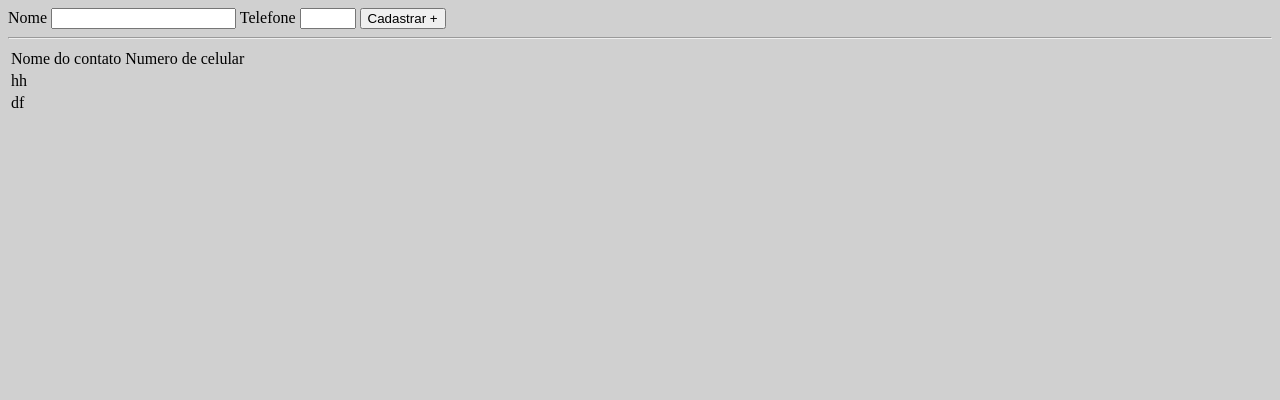
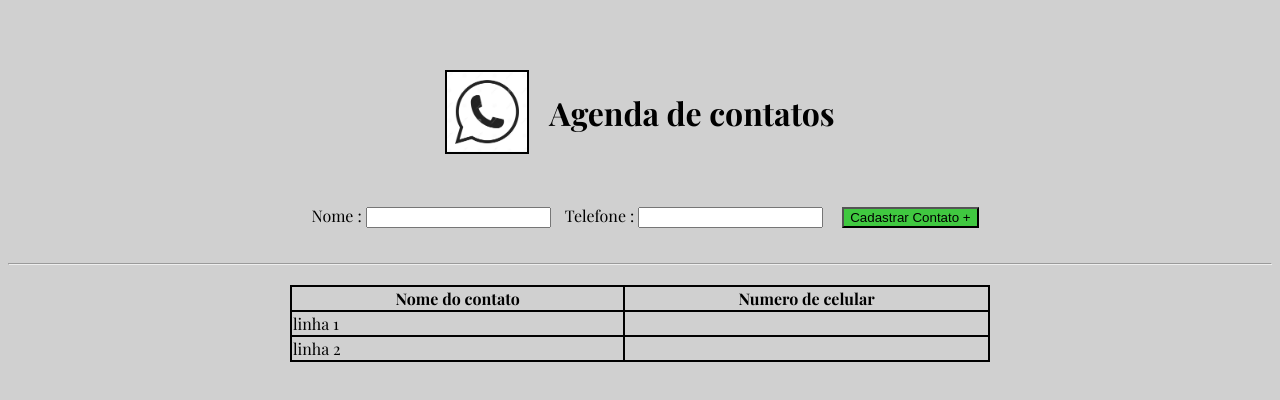
Before and after one commit to Mikesantoz/Agenda-de-contatos, a plain HTML site: page index.html in a window 1280 px wide. Drawn offline with nearby package versions, Linux system fonts and the light colour scheme; a web font is replaced by a local one.

Commit message:
finalizando css

```diff
--- a/index.html
+++ b/index.html
@@ -4,21 +4,35 @@
     <meta charset="UTF-8">
     <meta name="viewport" content="width=device-width, initial-scale=1.0">
     <title>Agenda</title>
+    <link rel="shortcut icon" href="Agenda-de-contatos/Imagens/favicon.jpg" type="image/x-icon">
     <link rel="stylesheet" href="style.css">
+    <link rel="preconnect" href="https://fonts.googleapis.com">
+    <link rel="preconnect" href="https://fonts.gstatic.com" crossorigin>
+    <link href="https://fonts.googleapis.com/css2?family=Playfair+Display:ital,wght@0,400..900;1,400..900&display=swap" rel="stylesheet">
 </head>
 <body>
+
+    <div id="caixa">
+
+        <header>
+
+            <img src="Agenda-de-contatos/Imagens/telefone-o-símbolo-do-ícone-vetor-logotipo-whatsapp-ao-pictograma-sinal-liso-isolado-no-fundo-br.jpg" alt="Telefone">
+
+            <h1>Agenda de contatos</h1>
+
+        </header>
 
         <div id="caixa-do-formulario">
 
             <form action="" id="formulario-principal" method="get">
 
-            <label for="nome">Nome</label>
-            <input type="text" id="nome" max="40">
+                <label for="nome">Nome :</label>
+                <input type="text" id="nome" maxlength="25" >
 
-            <label for="numero-de-telefone">Telefone</label>
-            <input type="number" id="numero-de-telefone" min="11" max="11" >
+                <label for="numero-de-telefone">Telefone :</label>
+                <input type="text" id="numero-de-telefone" pattern="[0-9]{11}" title="Numero invalido, digite 11 numeros de telefone" required>
 
-            <button type="submit"> Cadastrar + </button>
+                <button type="submit"> Cadastrar Contato + </button>
 
             </form>
 
@@ -30,21 +44,25 @@
             <table>
               <thead>
                     <tr>
-                    <td>Nome do contato</td>
-                    <td>Numero de celular</td>
-                </tr>
-                <tr>
-                    <td>hh</td>
+                        <th>Nome do contato</th>
+                        <th>Numero de celular</th>
                     </tr>
                 </thead>
                 <tbody>
                     <tr>
-                    <td>df</td>
+                        <td>linha 1</td>
+                        <td></td>
+                    </tr>
+                    <tr>
+                        <td>linha 2</td>
+                        <td></td>
                     </tr>
                 </tbody>
             </table>
         </div>
 
+    </div>
+
     <script src="javascript.js"></script>
 </body>
 </html>
--- a/style.css
+++ b/style.css
@@ -1,3 +1,53 @@
 body{
     background-color: rgba(128, 128, 128, 0.369);
+    font-family: "Playfair Display", serif;
+    margin-top: 70px;
+  }
+
+img{
+
+    width: 80px;
+    height: 80px;
+    border: 2px solid black;
 }
+
+header{
+    display: flex;
+    justify-content: center;
+    height: 135px;
+}
+
+h1{
+    margin-left: 20px;
+}
+
+#caixa-do-formulario{
+    display: flex;
+    justify-content: center;
+    height: 50px;
+}
+
+label{
+    margin-left: 10px;
+}
+
+button{
+    margin-left: 15px;
+    background-color: rgb(64, 200, 64);
+}
+
+#caixa-dos-resgistros{
+    margin-top: 20px;
+    display: flex;
+    justify-content: center;
+
+}
+
+table{
+    width: 700px;
+    border-collapse: collapse;
+}
+
+td, th{
+    border: 2px solid black;
+}
```
Also changed, not shown: Agenda-de-contatos/Imagens/favicon.jpg (added), Agenda-de-contatos/Imagens/telefone-o-símbolo-do-ícone-vetor-logotipo-whatsapp-ao-pictograma-sinal-liso-isolado-no-fundo-br.jpg (added). Lines whose indentation alone changed are shown as unchanged.
